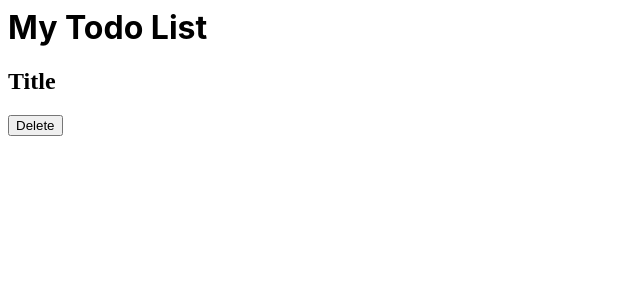
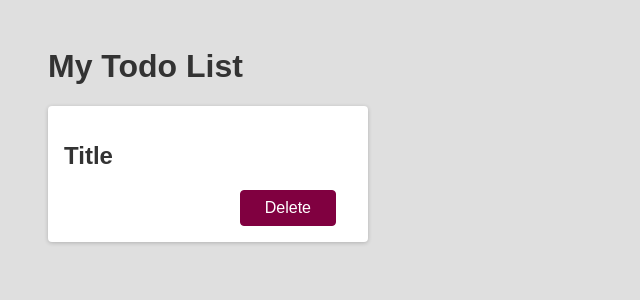
Before and after one commit to arulprofessional/react-c2ryyg, a React (Create React App) app: page / in a window 1280 px wide. Shown: the top 300 px of the page, without its empty margins (0-640 px from the left). Built offline with nearby package versions, Linux system fonts and the light colour scheme.

Commit message:
Initial style

```diff
--- a/src/App.js
+++ b/src/App.js
@@ -5,10 +5,10 @@
   return (
     <div>
       <h1>My Todo List</h1>
-      <div>
+      <div className="card">
         <h2>Title</h2>
-        <div>
-          <button>Delete</button>
+        <div className="actions">
+          <button className="btn">Delete</button>
         </div>
       </div>
     </div>
--- a/src/style.css
+++ b/src/style.css
@@ -1,5 +1,74 @@
+* {
+  box-sizing: border-box;
+}
+
+body {
+  font-family: sans-serif;
+  margin: 3rem;
+  background-color: #dfdfdf;
+}
+
 h1,
-p {
-  font-family: -apple-system, BlinkMacSystemFont, 'Segoe UI', Roboto, Oxygen,
-    Ubuntu, Cantarell, 'Open Sans', 'Helvetica Neue', sans-serif;
+h2 {
+  color: #333333;
 }
+
+.btn {
+  font: inherit;
+  padding: 0.5rem 1.5rem;
+  cursor: pointer;
+  border-radius: 4px;
+  background-color: #800040;
+  color: white;
+  border: 1px solid #800040;
+  margin: 0 1rem;
+}
+
+.btn:hover {
+  background-color: #9c1458;
+  border-color: #9c1458;
+}
+
+.btn--alt {
+  background-color: transparent;
+  color: #800040;
+}
+
+.btn--alt:hover {
+  background-color: #f8dae9;
+}
+
+.card {
+  background-color: white;
+  border-radius: 4px;
+  box-shadow: 0 1px 4px rgba(0, 0, 0, 0.2);
+  padding: 1rem;
+  width: 20rem;
+}
+
+.actions {
+  text-align: right;
+}
+
+.modal {
+  box-shadow: 0 1px 4px rgba(0, 0, 0, 0.2);
+  border-radius: 6px;
+  background-color: white;
+  padding: 1rem;
+  text-align: center;
+  width: 30rem;
+  z-index: 10;
+  position: fixed;
+  top: 20vh;
+  left: calc(50% - 15rem);
+}
+
+.backdrop {
+  position: fixed;
+  z-index: 1;
+  background-color: rgba(0, 0, 0, 0.75);
+  width: 100%;
+  height: 100vh;
+  top: 0;
+  left: 0;
+}
```
